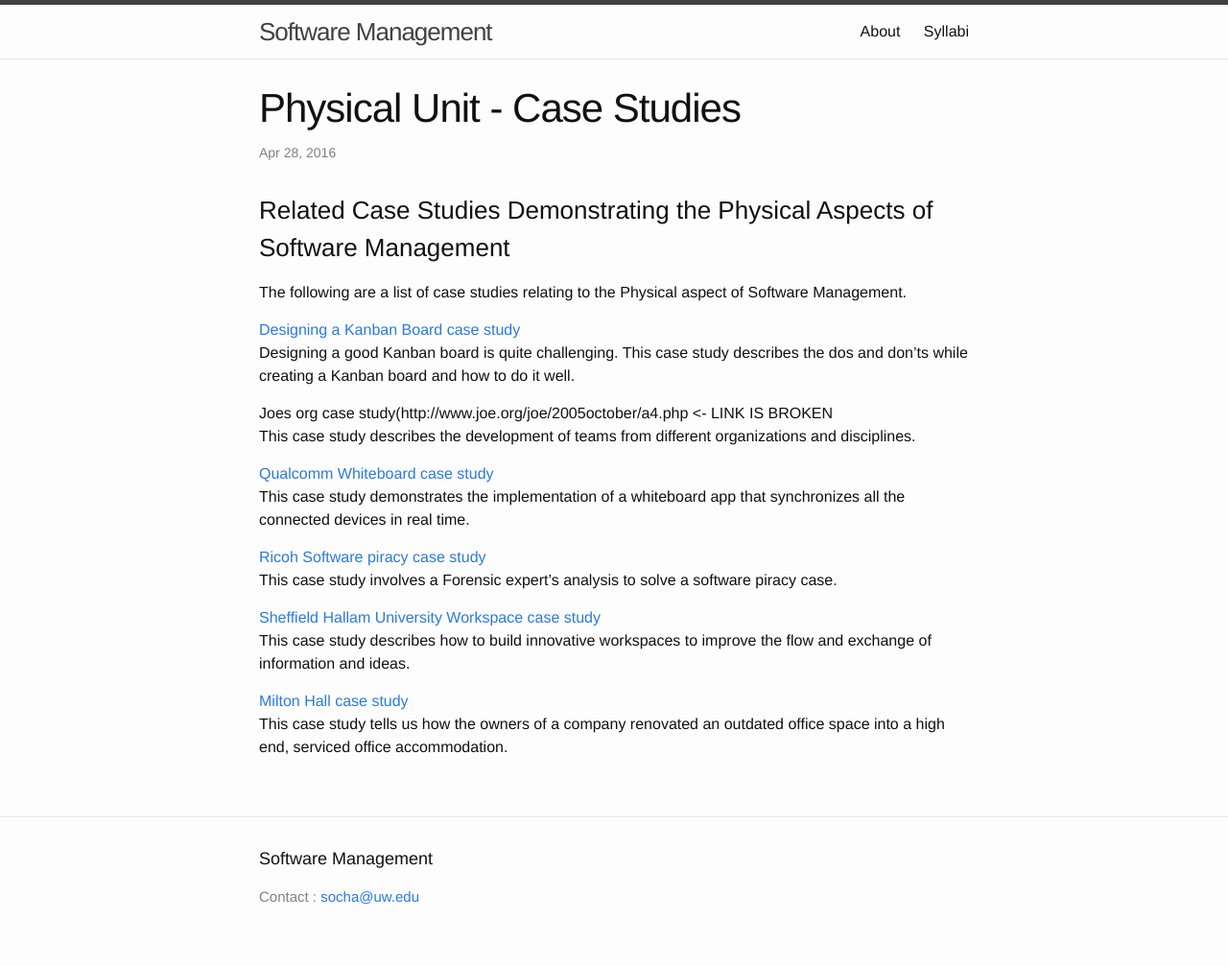
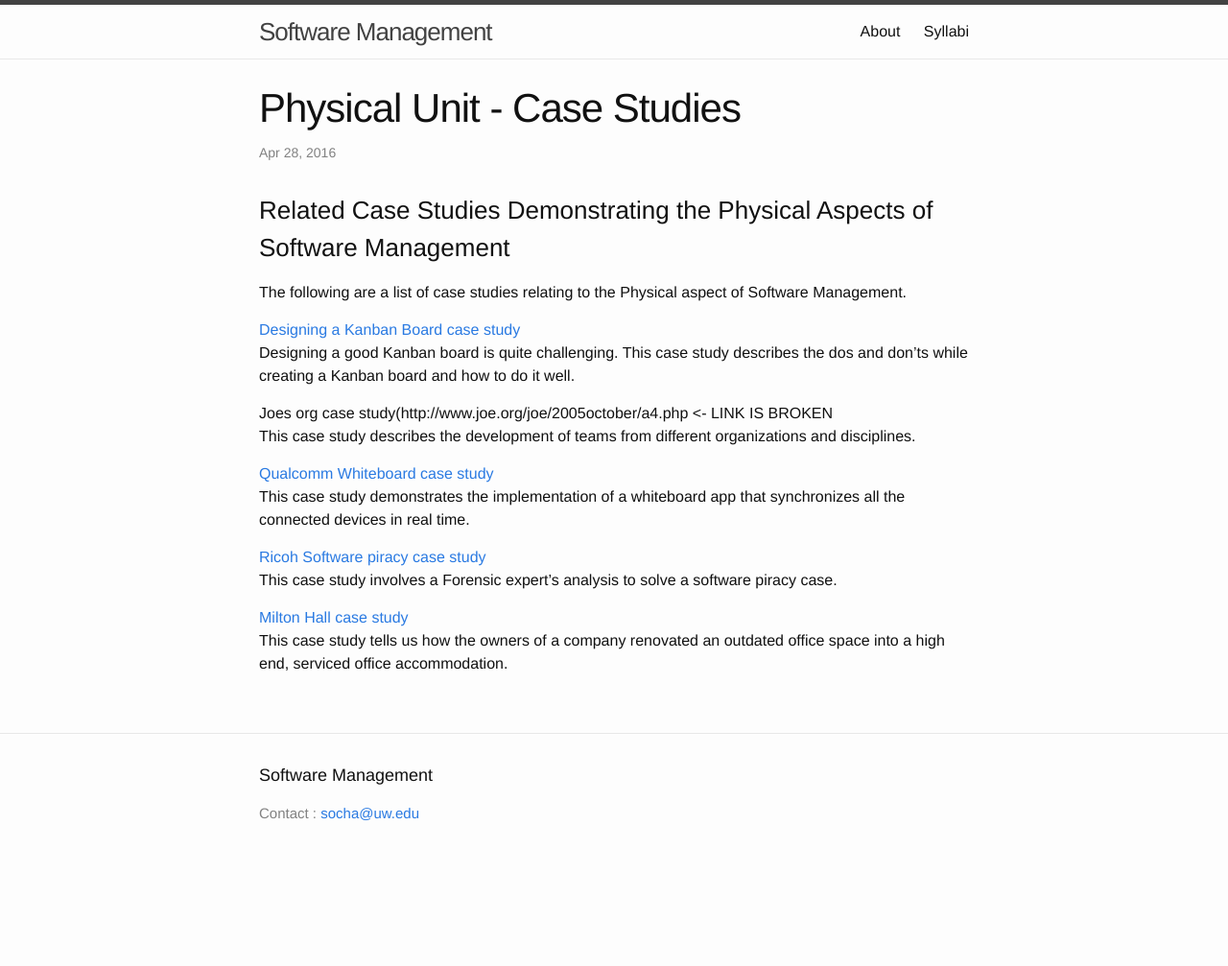
Before and after one commit to css566/css566.github.io, a Jekyll site: the page built from _posts/2016-04-28-PhysicalAspects_CaseStudies.md, in a window 1280 px wide. Shown: the whole page at 96% size. Built offline with Jekyll 4.4.1, drawn with Linux system fonts in a browser that asks for light colours; comment, search, counter and statistics services are not loaded; after the commit the page ends 920 px from its top, so only the background shows below that.

Commit message:
Update 2016-04-28-PhysicalAspects_CaseStudies.md

```diff
--- a/_posts/2016-04-28-PhysicalAspects_CaseStudies.md
+++ b/_posts/2016-04-28-PhysicalAspects_CaseStudies.md
@@ -20,8 +20,8 @@ This case study demonstrates the implementation of a whiteboard app that synchro
 [Ricoh Software piracy case study](http://www.ricoh-usa.com/about/docs/pdf/cs/2013/CS-155-RIC%20Forensics.pdf)
 This case study involves a Forensic expert’s analysis to solve a software piracy case.
 
-[Sheffield Hallam University Workspace case study](http://www.academia.edu/1503317/Understanding_Innovation_in_the_Workspace_A_case_study)
-This case study describes how to build innovative workspaces to improve the flow and exchange of information and ideas.
+<!--[Sheffield Hallam University Workspace case study](http://www.academia.edu/1503317/Understanding_Innovation_in_the_Workspace_A_case_study)
+This case study describes how to build innovative workspaces to improve the flow and exchange of information and ideas. -->
 
 [Milton Hall case study](http://www.theworkspaceconsultants.com/wp-content/uploads/2014/03/Milton-Hall-Case-Study.pdf)
 This case study tells us how the owners of a company renovated an outdated office space into a high end, serviced office accommodation.
```
